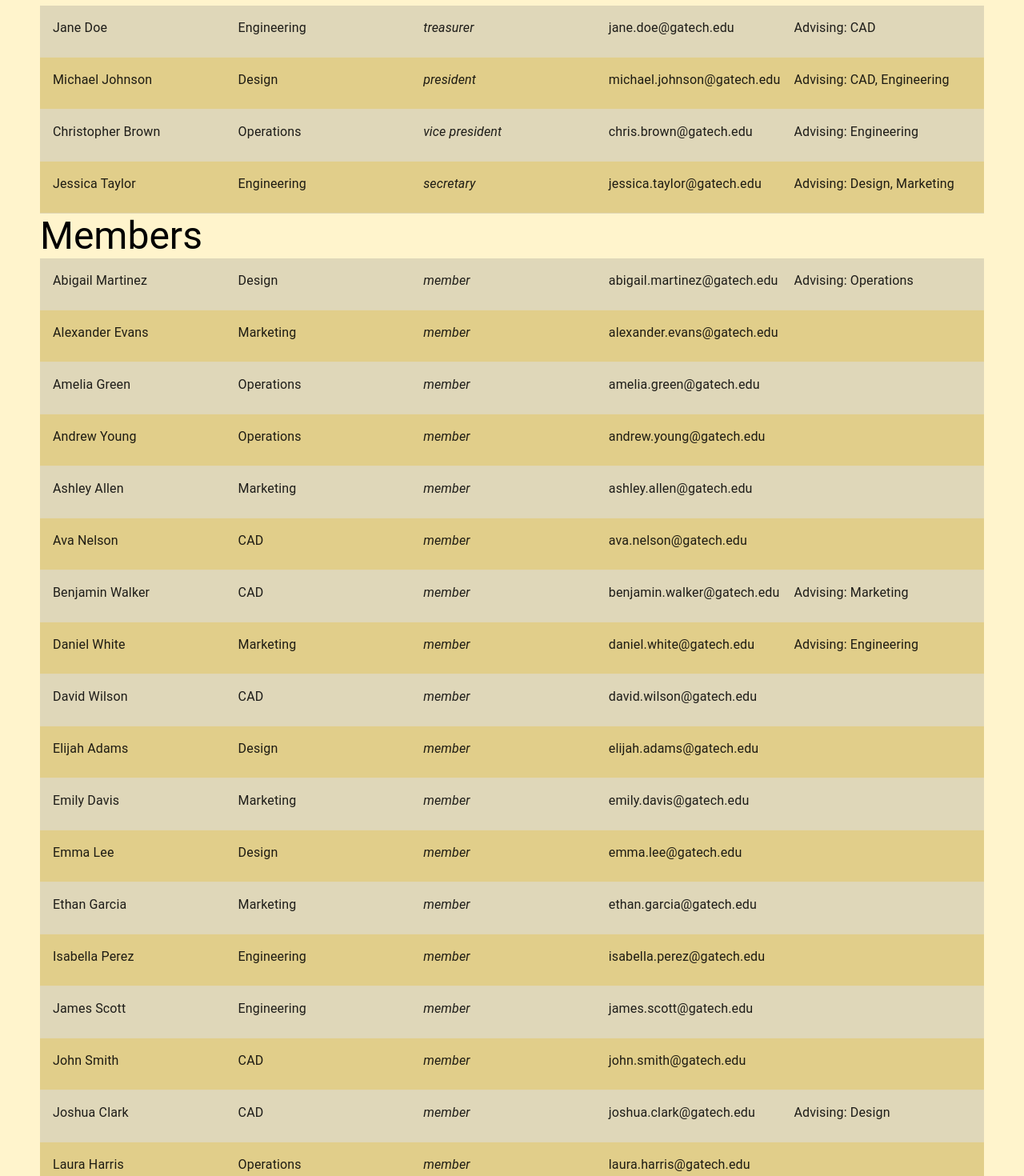
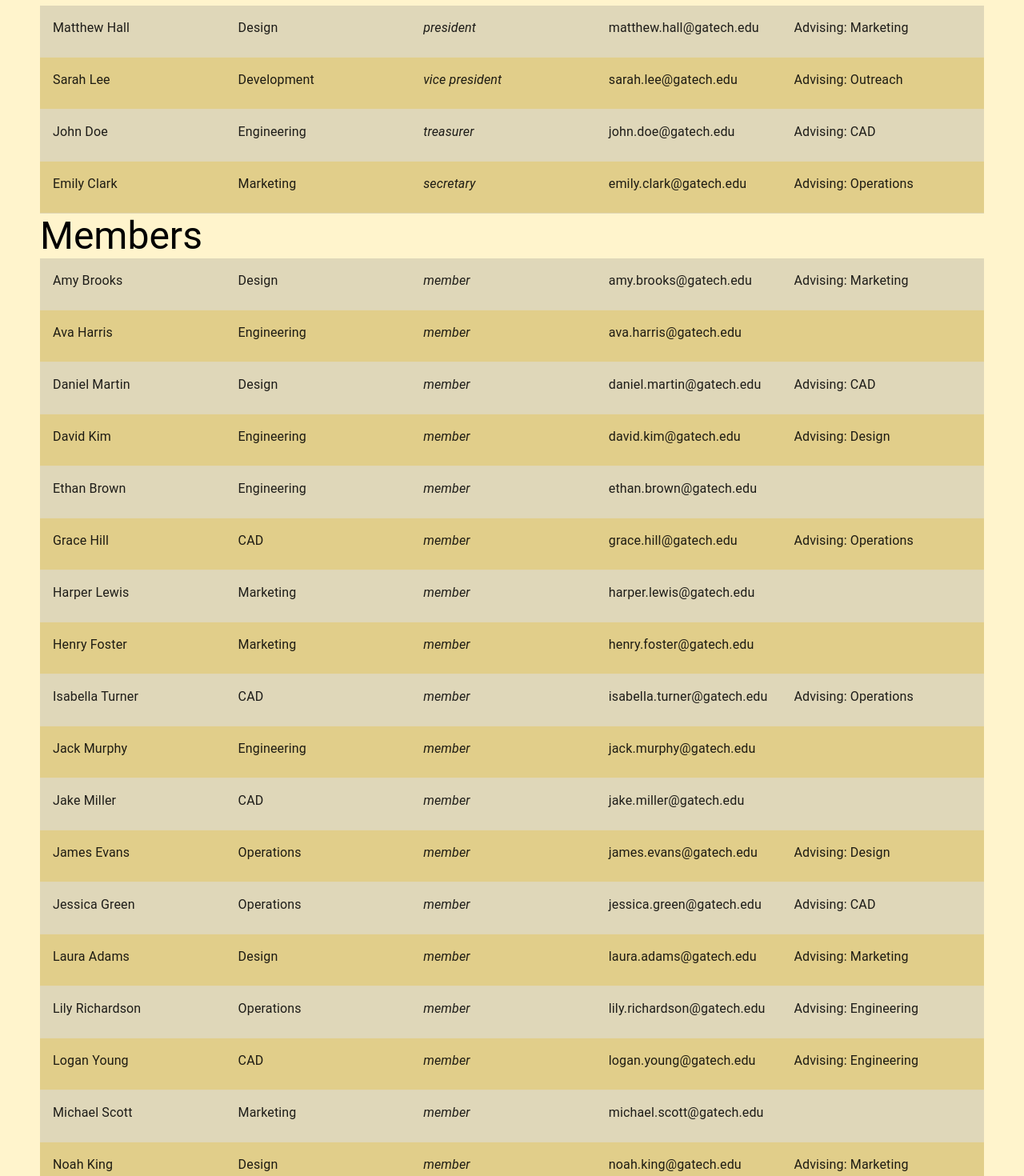
Before and after one commit to imigwesley/tom-gt-skillset, a React (Create React App) app: page /members in a window 1280 px wide. Shown: the part 180-1650 px from the top of the page at 80% size. Built offline with nearby package versions, Linux system fonts and the light colour scheme.

Commit message:
wireframe styling, modal flow

```diff
--- a/src/Components/MemberInfoCard/MemberInfoCard.tsx
+++ b/src/Components/MemberInfoCard/MemberInfoCard.tsx
@@ -3,7 +3,7 @@ import './MemberInfoCard.scss';
 
 interface Member {
   name: string,
-  email: string,
+  email: string[],
   teamMembership: string,
   teamsAdvising: string[],
   role: string,
@@ -23,7 +23,7 @@ const MemberInfoCard = ({member, isEven}: MemberCardProps) => {
           <Typography className='table-section'>{member.name}</Typography>
           <Typography className='table-section'>{member.teamMembership}</Typography>
           <Typography sx={{fontStyle: 'italic'}} className='table-section'>{member.role}</Typography>
-          <Typography className='table-section'>{member.email}</Typography>
+          <Typography className='table-section'>{member.email[0]}</Typography>
           <Typography className='table-section'>
             {member.teamsAdvising.length > 0 &&
               'Advising: ' + member.teamsAdvising.reduce((acc, team, index) => {return acc + (index > 0 ? ', ' : '') + team})
--- a/src/Pages/Admin/Admin.scss
+++ b/src/Pages/Admin/Admin.scss
@@ -34,7 +34,8 @@
     padding: 15px;
 
     .modal-content {
-
+        width: 570px;
+        height: 450px;
     }
 
     .modal-footer {
@@ -47,3 +48,16 @@
 .cancel-button {
     color: red !important;
 }
+
+.feedback-container {
+    position: fixed;
+    top: 80%;
+    left: 50%;
+    transform: translate(-50%, -50%);
+    padding: 20px;
+    z-index: 999;
+
+    .feedback {
+      color: #423c3c;
+    }
+  }
--- a/src/Pages/Members/Members.tsx
+++ b/src/Pages/Members/Members.tsx
@@ -1,6 +1,6 @@
 import { useEffect, useState } from 'react';
 import './Members.scss';
-import { Avatar, Button, ButtonGroup, Card, CardContent, Paper, Typography } from '@mui/material';
+import { Avatar, Button, ButtonGroup, Typography } from '@mui/material';
 import members from './MembersSample';
 import MemberInfoCard from '../../Components/MemberInfoCard/MemberInfoCard';
 
@@ -12,7 +12,7 @@ const MembersPage = () => {
   }
   interface Member {
     name: string,
-    email: string,
+    email: string[],
     teamMembership: string,
     teamsAdvising: string[],
     role: string,
--- a/src/Pages/Members/MembersSample.js
+++ b/src/Pages/Members/MembersSample.js
@@ -1,243 +1,267 @@
 const members = [
     {
-        name: 'John Smith',
-        email: 'john.smith@gatech.edu',
+      name: 'Matthew Hall',
+      email: ['matthew.hall@gatech.edu', 'matthall@gmail.com'],
+      teamMembership: 'Design',
+      teamsAdvising: ['Marketing'],
+      role: 'president',
+      isExec: true,
+      moduleProgress: [
+        { moduleName: 'CAD', percentComplete: 90.5 }
+      ]
+    },
+    {
+      name: 'Sarah Lee',
+      email: ['sarah.lee@gatech.edu', 'slee12@gmail.com'],
+      teamMembership: 'Development',
+      teamsAdvising: ['Outreach'],
+      role: 'vice president',
+      isExec: true,
+      moduleProgress: [
+        { moduleName: 'Programming', percentComplete: 85.3 }
+      ]
+    },
+    {
+      name: 'John Doe',
+      email: ['john.doe@gatech.edu', 'johndoe123@gmail.com'],
+      teamMembership: 'Engineering',
+      teamsAdvising: ['CAD'],
+      role: 'treasurer',
+      isExec: true,
+      moduleProgress: [
+        { moduleName: 'Engineering Basics', percentComplete: 72.4 }
+      ]
+    },
+    {
+      name: 'Emily Clark',
+      email: ['emily.clark@gatech.edu', 'emclark456@gmail.com'],
+      teamMembership: 'Marketing',
+      teamsAdvising: ['Operations'],
+      role: 'secretary',
+      isExec: true,
+      moduleProgress: [
+        { moduleName: 'Marketing Strategy', percentComplete: 88.1 }
+      ]
+    },
+    {
+      name: 'Jake Miller',
+      email: ['jake.miller@gatech.edu', 'jakemill678@gmail.com'],
       teamMembership: 'CAD',
       teamsAdvising: [],
       role: 'member',
       isExec: false,
+      moduleProgress: [
+        { moduleName: '3D Modeling', percentComplete: 45.7 }
+      ]
     },
     {
-        name: 'Jane Doe',
-        email: 'jane.doe@gatech.edu',
-        teamMembership: 'Engineering',
+      name: 'Jessica Green',
+      email: ['jessica.green@gatech.edu', 'greenjessica@gmail.com'],
+      teamMembership: 'Operations',
       teamsAdvising: ['CAD'],
-        role: 'treasurer',
-        isExec: true,
+      role: 'member',
+      isExec: false,
+      moduleProgress: [
+        { moduleName: 'Operations Management', percentComplete: 50.9 }
+      ]
     },
     {
-        name: 'Michael Johnson',
-        email: 'michael.johnson@gatech.edu',
-        teamMembership: 'Design',
-        teamsAdvising: ['CAD', 'Engineering'],
-        role: 'president',
-        isExec: true,
+      name: 'David Kim',
+      email: ['david.kim@gatech.edu', 'davidk789@gmail.com'],
+      teamMembership: 'Engineering',
+      teamsAdvising: ['Design'],
+      role: 'member',
+      isExec: false,
+      moduleProgress: [
+        { moduleName: 'Mechanical Engineering', percentComplete: 78.2 }
+      ]
     },
     {
-        name: 'Emily Davis',
-        email: 'emily.davis@gatech.edu',
+      name: 'Laura Adams',
+      email: ['laura.adams@gatech.edu', 'ladams234@gmail.com'],
+      teamMembership: 'Design',
+      teamsAdvising: ['Marketing'],
+      role: 'member',
+      isExec: false,
+      moduleProgress: [
+        { moduleName: 'Graphic Design', percentComplete: 62.3 }
+      ]
+    },
+    {
+      name: 'Michael Scott',
+      email: ['michael.scott@gatech.edu', 'mscott999@gmail.com'],
       teamMembership: 'Marketing',
       teamsAdvising: [],
       role: 'member',
       isExec: false,
+      moduleProgress: [
+        { moduleName: 'SEO Fundamentals', percentComplete: 35.5 }
+      ]
     },
     {
-        name: 'Christopher Brown',
-        email: 'chris.brown@gatech.edu',
+      name: 'Olivia White',
+      email: ['olivia.white@gatech.edu', 'owhite123@gmail.com'],
       teamMembership: 'Operations',
-        teamsAdvising: ['Engineering'],
-        role: 'vice president',
-        isExec: true,
-    },
-    {
-        name: 'Jessica Taylor',
-        email: 'jessica.taylor@gatech.edu',
-        teamMembership: 'Engineering',
-        teamsAdvising: ['Design', 'Marketing'],
-        role: 'secretary',
-        isExec: true,
-    },
-    {
-        name: 'David Wilson',
-        email: 'david.wilson@gatech.edu',
-        teamMembership: 'CAD',
-        teamsAdvising: [],
-        role: 'member',
-        isExec: false,
-    },
-    {
-        name: 'Sarah Moore',
-        email: 'sarah.moore@gatech.edu',
-        teamMembership: 'Design',
-        teamsAdvising: [],
-        role: 'member',
-        isExec: false,
-    },
-    {
-        name: 'Daniel White',
-        email: 'daniel.white@gatech.edu',
-        teamMembership: 'Marketing',
       teamsAdvising: ['Engineering'],
       role: 'member',
       isExec: false,
+      moduleProgress: [
+        { moduleName: 'Project Management', percentComplete: 92.4 }
+      ]
     },
     {
-        name: 'Laura Harris',
-        email: 'laura.harris@gatech.edu',
-        teamMembership: 'Operations',
-        teamsAdvising: [],
-        role: 'member',
-        isExec: false,
-    },
-    {
-        name: 'Joshua Clark',
-        email: 'joshua.clark@gatech.edu',
-        teamMembership: 'CAD',
-        teamsAdvising: ['Design'],
-        role: 'member',
-        isExec: false,
-    },
-    {
-        name: 'Sophia Lewis',
-        email: 'sophia.lewis@gatech.edu',
+      name: 'Ethan Brown',
+      email: ['ethan.brown@gatech.edu', 'ebrown444@gmail.com'],
       teamMembership: 'Engineering',
       teamsAdvising: [],
       role: 'member',
       isExec: false,
+      moduleProgress: [
+        { moduleName: 'Thermodynamics', percentComplete: 68.9 }
+      ]
     },
     {
-        name: 'Matthew Hall',
-        email: 'matthew.hall@gatech.edu',
+      name: 'Isabella Turner',
+      email: ['isabella.turner@gatech.edu', 'iturner789@gmail.com'],
+      teamMembership: 'CAD',
+      teamsAdvising: ['Operations'],
+      role: 'member',
+      isExec: false,
+      moduleProgress: [
+        { moduleName: 'Advanced CAD', percentComplete: 81.7 }
+      ]
+    },
+    {
+      name: 'Daniel Martin',
+      email: ['daniel.martin@gatech.edu', 'dmartin765@gmail.com'],
+      teamMembership: 'Design',
+      teamsAdvising: ['CAD'],
+      role: 'member',
+      isExec: false,
+      moduleProgress: [
+        { moduleName: 'UI/UX Design', percentComplete: 53.2 }
+      ]
+    },
+    {
+      name: 'Sophia Walker',
+      email: ['sophia.walker@gatech.edu', 'swalker123@gmail.com'],
+      teamMembership: 'Marketing',
+      teamsAdvising: [],
+      role: 'member',
+      isExec: false,
+      moduleProgress: [
+        { moduleName: 'Digital Marketing', percentComplete: 40.1 }
+      ]
+    },
+    {
+      name: 'James Evans',
+      email: ['james.evans@gatech.edu', 'jevans000@gmail.com'],
+      teamMembership: 'Operations',
+      teamsAdvising: ['Design'],
+      role: 'member',
+      isExec: false,
+      moduleProgress: [
+        { moduleName: 'Operations Strategy', percentComplete: 77.9 }
+      ]
+    },
+    {
+      name: 'Ava Harris',
+      email: ['ava.harris@gatech.edu', 'aharris222@gmail.com'],
+      teamMembership: 'Engineering',
+      teamsAdvising: [],
+      role: 'member',
+      isExec: false,
+      moduleProgress: [
+        { moduleName: 'Electrical Engineering', percentComplete: 65.3 }
+      ]
+    },
+    {
+      name: 'Logan Young',
+      email: ['logan.young@gatech.edu', 'lyoung789@gmail.com'],
+      teamMembership: 'CAD',
+      teamsAdvising: ['Engineering'],
+      role: 'member',
+      isExec: false,
+      moduleProgress: [
+        { moduleName: '3D Printing', percentComplete: 59.6 }
+      ]
+    },
+    {
+      name: 'Amy Brooks',
+      email: ['amy.brooks@gatech.edu', 'abrooks999@gmail.com'],
       teamMembership: 'Design',
       teamsAdvising: ['Marketing'],
       role: 'member',
       isExec: false,
+      moduleProgress: [
+        { moduleName: 'Product Design', percentComplete: 85.4 }
+      ]
     },
     {
-        name: 'Ashley Allen',
-        email: 'ashley.allen@gatech.edu',
+      name: 'Henry Foster',
+      email: ['henry.foster@gatech.edu', 'hfoster333@gmail.com'],
       teamMembership: 'Marketing',
       teamsAdvising: [],
       role: 'member',
       isExec: false,
+      moduleProgress: [
+        { moduleName: 'Content Creation', percentComplete: 70.8 }
+      ]
     },
     {
-        name: 'Andrew Young',
-        email: 'andrew.young@gatech.edu',
+      name: 'Lily Richardson',
+      email: ['lily.richardson@gatech.edu', 'lrichardson555@gmail.com'],
       teamMembership: 'Operations',
-        teamsAdvising: [],
+      teamsAdvising: ['Engineering'],
       role: 'member',
       isExec: false,
+      moduleProgress: [
+        { moduleName: 'Risk Management', percentComplete: 88.6 }
+      ]
     },
     {
-        name: 'Olivia King',
-        email: 'olivia.king@gatech.edu',
-        teamMembership: 'CAD',
-        teamsAdvising: [],
-        role: 'member',
-        isExec: false,
-    },
-    {
-        name: 'James Scott',
-        email: 'james.scott@gatech.edu',
+      name: 'Jack Murphy',
+      email: ['jack.murphy@gatech.edu', 'jmurphy111@gmail.com'],
       teamMembership: 'Engineering',
       teamsAdvising: [],
       role: 'member',
       isExec: false,
+      moduleProgress: [
+        { moduleName: 'Structural Engineering', percentComplete: 56.7 }
+      ]
     },
     {
-        name: 'Abigail Martinez',
-        email: 'abigail.martinez@gatech.edu',
-        teamMembership: 'Design',
+      name: 'Grace Hill',
+      email: ['grace.hill@gatech.edu', 'ghill666@gmail.com'],
+      teamMembership: 'CAD',
       teamsAdvising: ['Operations'],
       role: 'member',
       isExec: false,
+      moduleProgress: [
+        { moduleName: 'SolidWorks', percentComplete: 63.4 }
+      ]
     },
     {
-        name: 'Ethan Garcia',
-        email: 'ethan.garcia@gatech.edu',
+      name: 'Noah King',
+      email: ['noah.king@gatech.edu', 'nking777@gmail.com'],
+      teamMembership: 'Design',
+      teamsAdvising: ['Marketing'],
+      role: 'member',
+      isExec: false,
+      moduleProgress: [
+        { moduleName: 'Brand Design', percentComplete: 54.9 }
+      ]
+    },
+    {
+      name: 'Harper Lewis',
+      email: ['harper.lewis@gatech.edu', 'hlewis888@gmail.com'],
       teamMembership: 'Marketing',
       teamsAdvising: [],
       role: 'member',
       isExec: false,
-    },
-    {
-        name: 'Mia Robinson',
-        email: 'mia.robinson@gatech.edu',
-        teamMembership: 'Operations',
-        teamsAdvising: [],
-        role: 'member',
-        isExec: false,
-    },
-    {
-        name: 'Benjamin Walker',
-        email: 'benjamin.walker@gatech.edu',
-        teamMembership: 'CAD',
-        teamsAdvising: ['Marketing'],
-        role: 'member',
-        isExec: false,
-    },
-    {
-        name: 'Isabella Perez',
-        email: 'isabella.perez@gatech.edu',
-        teamMembership: 'Engineering',
-        teamsAdvising: [],
-        role: 'member',
-        isExec: false,
-    },
-    {
-        name: 'Elijah Adams',
-        email: 'elijah.adams@gatech.edu',
-        teamMembership: 'Design',
-        teamsAdvising: [],
-        role: 'member',
-        isExec: false,
-    },
-    {
-        name: 'Madison Baker',
-        email: 'madison.baker@gatech.edu',
-        teamMembership: 'Marketing',
-        teamsAdvising: ['CAD'],
-        role: 'member',
-        isExec: false,
-    },
-    {
-        name: 'Lucas Gonzalez',
-        email: 'lucas.gonzalez@gatech.edu',
-        teamMembership: 'Operations',
-        teamsAdvising: [],
-        role: 'member',
-        isExec: false,
-    },
-    {
-        name: 'Ava Nelson',
-        email: 'ava.nelson@gatech.edu',
-        teamMembership: 'CAD',
-        teamsAdvising: [],
-        role: 'member',
-        isExec: false,
-    },
-    {
-        name: 'William Carter',
-        email: 'william.carter@gatech.edu',
-        teamMembership: 'Engineering',
-        teamsAdvising: ['Design'],
-        role: 'member',
-        isExec: false,
-    },
-    {
-        name: 'Emma Lee',
-        email: 'emma.lee@gatech.edu',
-        teamMembership: 'Design',
-        teamsAdvising: [],
-        role: 'member',
-        isExec: false,
-    },
-    {
-        name: 'Alexander Evans',
-        email: 'alexander.evans@gatech.edu',
-        teamMembership: 'Marketing',
-        teamsAdvising: [],
-        role: 'member',
-        isExec: false,
-    },
-    {
-        name: 'Amelia Green',
-        email: 'amelia.green@gatech.edu',
-        teamMembership: 'Operations',
-        teamsAdvising: [],
-        role: 'member',
-        isExec: false,
+      moduleProgress: [
+        { moduleName: 'Email Marketing', percentComplete: 65.3}
+      ]
     }
 ];
 
--- a/src/Pages/Profile/Profile.tsx
+++ b/src/Pages/Profile/Profile.tsx
@@ -1,9 +1,64 @@
+import { Typography } from "@mui/material";
+
 const ProfilePage = () => {
 
+  const user = {
+    name: 'Matthew Hall',
+    email: ['matthew.hall@gatech.edu', 'matthall@gmail.com'],
+    teamMembership: 'Design',
+    teamsAdvising: ['Marketing'],
+    role: 'member',
+    isExec: false,
+    moduleProgress: [
+      {
+        moduleName: 'CAD',
+        percentComplete: 69.5
+      }
+    ]
+  };
+
     return (
-      <p>
-        profile page
-      </p>
+      <div className='profile-container'>
+        <div>
+          <Typography variant='h2'>Your Profile</Typography>
+          <Typography variant="h5">Name:</Typography>
+          <Typography>{user.name}</Typography>
+          <Typography variant="h5">Primary Email:</Typography>
+          <Typography>{user.email[0]}</Typography>
+          {user.email.length > 1 &&
+            <div>
+              <Typography variant="h5">Other emails</Typography>
+                {user.email.map((_email, index) => {
+                  if (index > 0) {
+                    return (
+                      <Typography>{user.email[index]}</Typography>
+                    )
+                  }
+                })}
+            </div>
+          }
+
+          <Typography variant="h5">Team:</Typography>
+          <Typography>{user.teamMembership}</Typography>
+          <Typography variant="h5">Advising:</Typography>
+          <Typography>{user.teamsAdvising.length > 1 ? user.teamsAdvising : 'No teams advising'}</Typography>
+          <Typography variant="h5">Role:</Typography>
+          <Typography>{user.role}</Typography>
+          <Typography variant="h5">Section Progress:</Typography>
+          <div>
+            {user.moduleProgress.map((module) => {
+              return (
+                <div>
+                  <Typography>Module:</Typography>
+                  <Typography>{module.moduleName}</Typography>
+                  <Typography>Percent Complete:</Typography>
+                  <Typography>{module.percentComplete}</Typography>
+                </div>
+              )
+            })}
+          </div>
+        </div>
+      </div>
     );
   };
 
```
Also changed, not shown: src/Pages/Admin/Admin.tsx (+118 -24 lines). Lines whose indentation alone changed are shown as unchanged.
